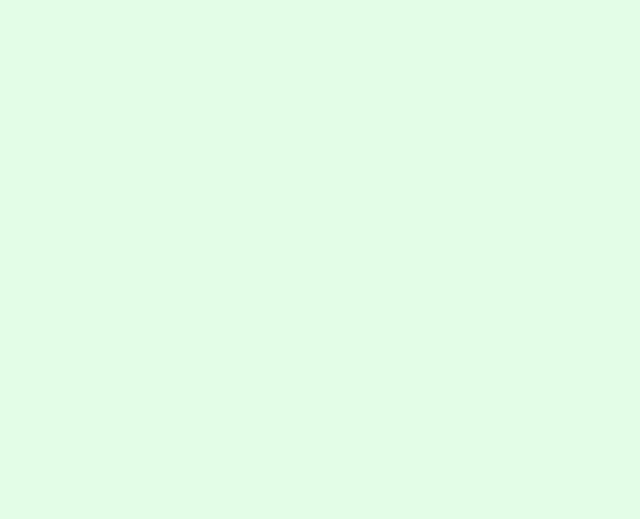
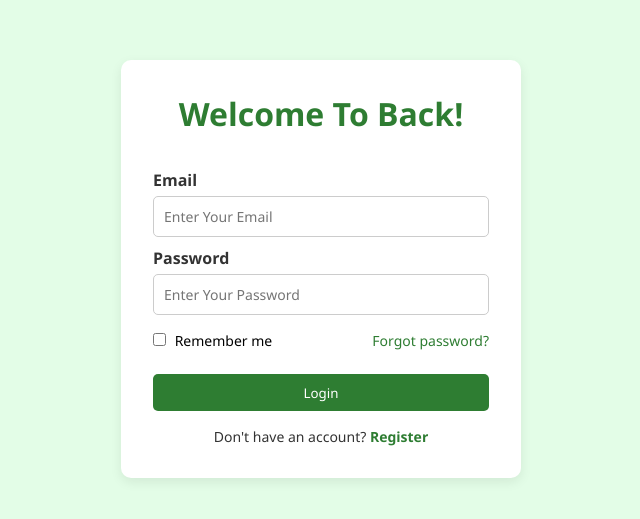
Before and after one commit to KripaGurung/marketmycode, a React (Vite) app in the folder marketmycode/: page / in a window 1280 px wide. Shown: the part 131-650 px from the top of the page, without its empty margins (319-959 px from the left). Built offline with nearby package versions, Linux system fonts and the light colour scheme.

Commit message:
feat: React login page with Redux and updated CSS

```diff
--- /dev/null
+++ b/marketmycode/src/pages/login/login.css
@@ -0,0 +1,117 @@
+* {
+    margin: 0;
+    padding: 0;
+    box-sizing: border-box;
+    font-family: "Segoe UI", Tahoma, Geneva, Verdana, sans-serif;
+}
+
+body {
+    background: #e3fde7;
+    display: flex;
+    justify-content: center;
+    align-items: center;
+    min-height: 100vh;
+}
+
+.main-container {
+    background: #ffffff;
+    width: 400px;
+    padding: 2rem;
+    border-radius: 10px;
+    box-shadow: 0 4px 12px rgba(0, 0, 0, 0.08);
+    text-align: center;
+}
+
+/* Heading */
+.main-container h1 {
+    color: #2e7d32;
+    margin-bottom: 1.5rem;
+}
+
+.main-container form .form-container {
+    display: flex;
+    flex-direction: column;
+    text-align: left;
+}
+
+.main-container form .form-container label {
+    margin: 10px 0 5px;
+    font-weight: 600;
+    color: #333;
+}
+
+.main-container form .form-container input {
+    padding: 10px;
+    border: 1px solid #ccc;
+    border-radius: 5px;
+    font-size: 14px;
+    outline: none;
+    transition: 0.3s ease;
+}
+
+.main-container form .form-container input:focus {
+    border-color: #2e7d32;
+    box-shadow: 0 0 5px rgba(46, 125, 50, 0.3);
+}
+
+.main-container form .remember-forgot {
+    display: flex;
+    justify-content: space-between;
+    align-items: center;
+    margin-top: 1rem;
+    font-size: 14px;
+}
+
+.main-container form .remember-forgot a {
+    color: #2e7d32;
+    text-decoration: none;
+    transition: color 0.3s ease;
+}
+
+.main-container form .remember-forgot a:hover {
+    color: #1b5e20;
+    text-decoration: underline;
+}
+
+.main-container form .remember-forgot input {
+    margin-right: 5px;
+}
+
+.main-container form .buttons {
+    display: flex;
+    justify-content: center;
+    margin-top: 1.5rem;
+    flex-direction: column;
+}
+
+.main-container form .buttons button {
+    background: #2e7d32;
+    color: white;
+    border: none;
+    padding: 0.6rem 1.5rem;
+    border-radius: 5px;
+    cursor: pointer;
+    transition: background 0.3s;
+}
+
+.main-container form .buttons button:hover {
+    background: #1b5e20;
+}
+
+.main-container form p {
+    margin-top: 1rem;
+    font-size: 14px;
+    color: #333;
+}
+
+.login-link {
+    color: #2e7d32;
+    cursor: pointer;
+    font-weight: 600;
+    transition: 0.3s;
+}
+
+.login-link:hover {
+    text-decoration: underline;
+    color: #1b5e20;
+}
--- a/marketmycode/src/pages/login/login.jsx
+++ b/marketmycode/src/pages/login/login.jsx
@@ -1,8 +1,51 @@
-import React from "react";
+import React, { useState } from "react";
+import { useNavigate } from "react-router-dom";
+import { useDispatch } from "react-redux";
+import { setLogin } from "./loginSlice";
+import "./login.css";
 
 const Login = () => {
-    return (
-        <div></div>
+  const [email, setEmail] = useState("");
+  const [password, setPassword] = useState("");
+  const navigate = useNavigate();
+  const dispatch = useDispatch();
+
+  const handleSubmit = (e) => {
+    e.preventDefault();
+
+    dispatch(setLogin({ email, password }));
+    navigate("/home");
+  };
+
+  return (
+        <div className="main-container">
+            <h1>Welcome To Back!</h1>
+
+            <form id="login-form" onSubmit={handleSubmit}>
+                <div className="form-container">
+
+                    <label htmlFor="email">Email</label>
+                    <input type="email" id="email" placeholder="Enter Your Email" required value={email} onChange={(e) => setEmail(e.target.value)}/>
+
+                    <label htmlFor="password">Password</label>
+                    <input type="password" id="password" placeholder="Enter Your Password" required value={password} onChange={(e) => setPassword(e.target.value)}/>
+                </div>
+
+                <div className="remember-forgot">
+                    <label>
+                        <input type="checkbox" /> Remember me
+                    </label>
+                    <a href="#">Forgot password?</a>
+                </div>
+
+                <div className="buttons">
+                    <button type="submit">Login</button>
+                </div>
+
+                <p>Don't have an account?{" "}<span onClick={() => navigate("/signup")} className="login-link">Register</span></p>
+
+            </form>
+        </div>
     );
 };
 
--- /dev/null
+++ b/marketmycode/src/pages/login/loginSlice.js
@@ -0,0 +1,22 @@
+import { createSlice } from "@reduxjs/toolkit";
+
+const loginSlice = createSlice({
+  name: "login",
+  initialState: {
+    user: null,
+    isLoggedIn: false,
+  },
+  reducers: {
+    setLogin: (state, action) => {
+      state.user = action.payload;
+      state.isLoggedIn = true;
+    },
+    logout: (state) => {
+      state.user = null;
+      state.isLoggedIn = false;
+    },
+  },
+});
+
+export const { setLogin, logout } = loginSlice.actions;
+export default loginSlice.reducer;
--- a/marketmycode/src/pages/signup/signup.css
+++ b/marketmycode/src/pages/signup/signup.css
@@ -245,3 +245,19 @@ form .form-step select:focus {
     text-decoration: none;
     font-weight: 500;
 }
+
+.login-redirect {
+    text-align: center;
+    margin-bottom: 15px;
+    font-size: 14px;
+}
+
+.login-link {
+    color: #4a7bff;
+    cursor: pointer;
+    font-weight: bold;
+}
+
+.login-link:hover {
+    text-decoration: underline;
+}
--- a/marketmycode/src/pages/signup/signup.jsx
+++ b/marketmycode/src/pages/signup/signup.jsx
@@ -228,6 +228,9 @@ const Register = () => {
                             </div>
                         </div>
                     )}
+
+                      <p className="login-redirect">Already have an account?{" "} <span onClick={() => navigate("/")} className="login-link">Login</span></p>
+
                 </form>
             </div>
         </div>
--- a/marketmycode/src/redux/store.js
+++ b/marketmycode/src/redux/store.js
@@ -1,9 +1,11 @@
 import { configureStore } from "@reduxjs/toolkit";
 import registerFormReducer from "../pages/signup/registerFormSlice";
+import loginReducer from "../pages/login/loginSlice";
 
 export const store = configureStore({
   reducer: {
     registerForm: registerFormReducer,
+    login: loginReducer,
   },
 });
 
```
